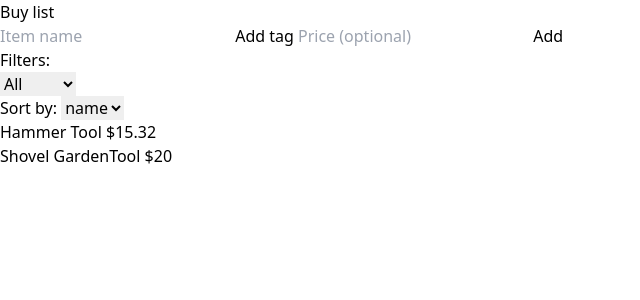
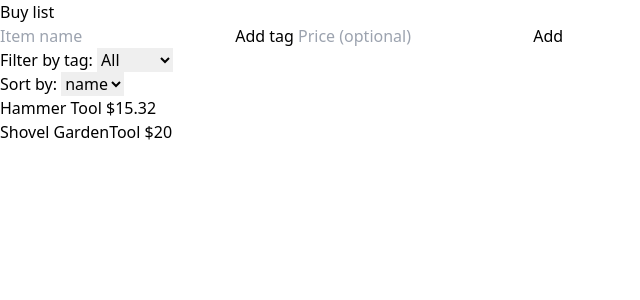
Before and after one commit to braydend/buy-list, a SvelteKit app: page / in a window 1280 px wide. Shown: the top 300 px of the page, without its empty margins (0-640 px from the left). Built offline with nearby package versions, Linux system fonts and the light colour scheme.

Commit message:
Create Dropdown component

```diff
--- /dev/null
+++ b/src/lib/components/Dropdown.svelte
@@ -0,0 +1,27 @@
+<script lang="ts">
+	type Option = string | { value: unknown; label: string };
+
+	let {
+		label,
+		options,
+		value = $bindable()
+	}: { label: string; options: Option[]; value: unknown } = $props();
+
+	const isOptionString = (option: Option): option is string => {
+		if (typeof option === 'string') return true;
+		return false;
+	};
+</script>
+
+<div class="flex flex-col">
+	<label for="sort">{label}</label>
+	<select name="sort" id="sort" bind:value>
+		{#each options as option}
+			{#if isOptionString(option)}
+				<option value={option}>{option}</option>
+			{:else}
+				<option value={option.value}>{option.label}</option>
+			{/if}
+		{/each}
+	</select>
+</div>
--- a/src/routes/+page.svelte
+++ b/src/routes/+page.svelte
@@ -1,4 +1,5 @@
 <script lang="ts">
+	import Dropdown from '$lib/components/Dropdown.svelte';
 	import ItemList from '$lib/components/ItemList.svelte';
 	import type { Item } from '$lib/types/item';
 	import type { PageProps } from './$types';
@@ -57,23 +58,13 @@
 	<p style="color: red">{form?.message}</p>
 {/if}
 
-<div>
-	<h2>Filters:</h2>
-	<select name="tag-filter" id="tag-filter" bind:value={tagFilter}>
-		<option value="">All</option>
-		{#each allTags as tag}
-			<option value={tag}>{tag}</option>
-		{/each}
-	</select>
-</div>
-
-<div>
-	<label for="sort">Sort by:</label>
-	<select name="sort" id="sort" bind:value={sort}>
-		{#each ['name', 'tags', 'price'] as field}
-			<option value={field}>{field}</option>
-		{/each}
-	</select>
+<div class="flex flex-row justify-between px-4">
+	<Dropdown
+		label="Filter by tag:"
+		bind:value={tagFilter}
+		options={[{ value: '', label: 'All' }, ...allTags]}
+	/>
+	<Dropdown label="Sort by:" bind:value={sort} options={['name', 'tags', 'price']} />
 </div>
 
 <ItemList items={itemsToDisplay} />
```
